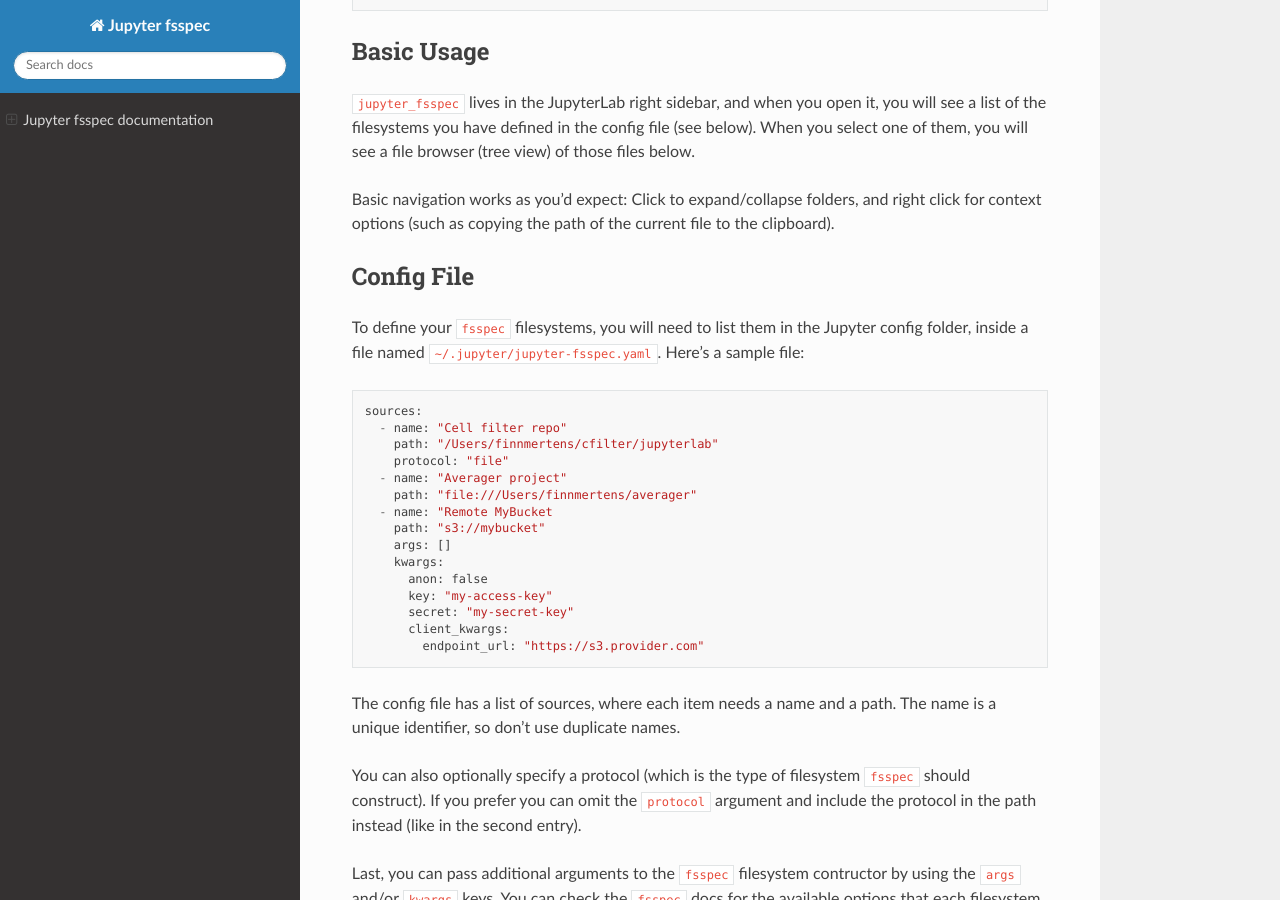
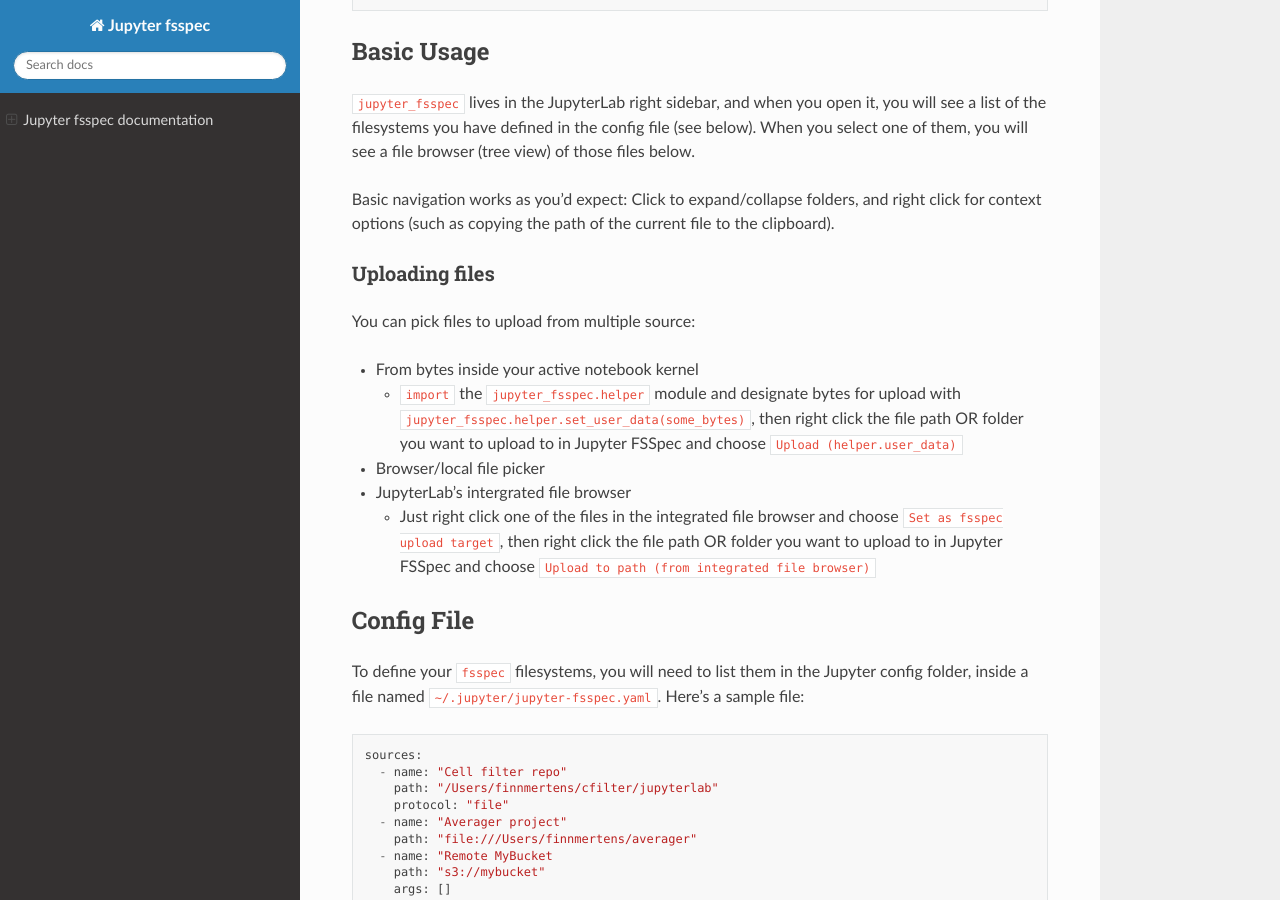
Before and after one commit to fsspec/jupyter-fsspec, a Sphinx documentation site: the page built from docs/index.md, in a window 1280 px wide and 900 px high, scrolled down 931 px. Built offline with Sphinx 7.4.7 and the Read the Docs theme 3.1.0, drawn with Linux system fonts in a browser that asks for light colours.

Commit message:
Updatge docs, change UI labels.

```diff
--- a/docs/index.md
+++ b/docs/index.md
@@ -27,6 +27,16 @@
 
 Basic navigation works as you'd expect: Click to expand/collapse folders, and right click for
 context options (such as copying the path of the current file to the clipboard).
+
+### Uploading files
+
+You can pick files to upload from multiple source:
+
+- From bytes inside your active notebook kernel
+  - `import` the `jupyter_fsspec.helper` module and designate bytes for upload with `jupyter_fsspec.helper.set_user_data(some_bytes)`, then right click the file path OR folder you want to upload to in Jupyter FSSpec and choose `Upload (helper.user_data)`
+- Browser/local file picker
+- JupyterLab's intergrated file browser
+  - Just right click one of the files in the integrated file browser and choose `Set as fsspec upload target`, then right click the file path OR folder you want to upload to in Jupyter FSSpec and choose `Upload to path (from integrated file browser)`
 
 ## Config File
 
```
Also changed, not shown: 2 other files.
